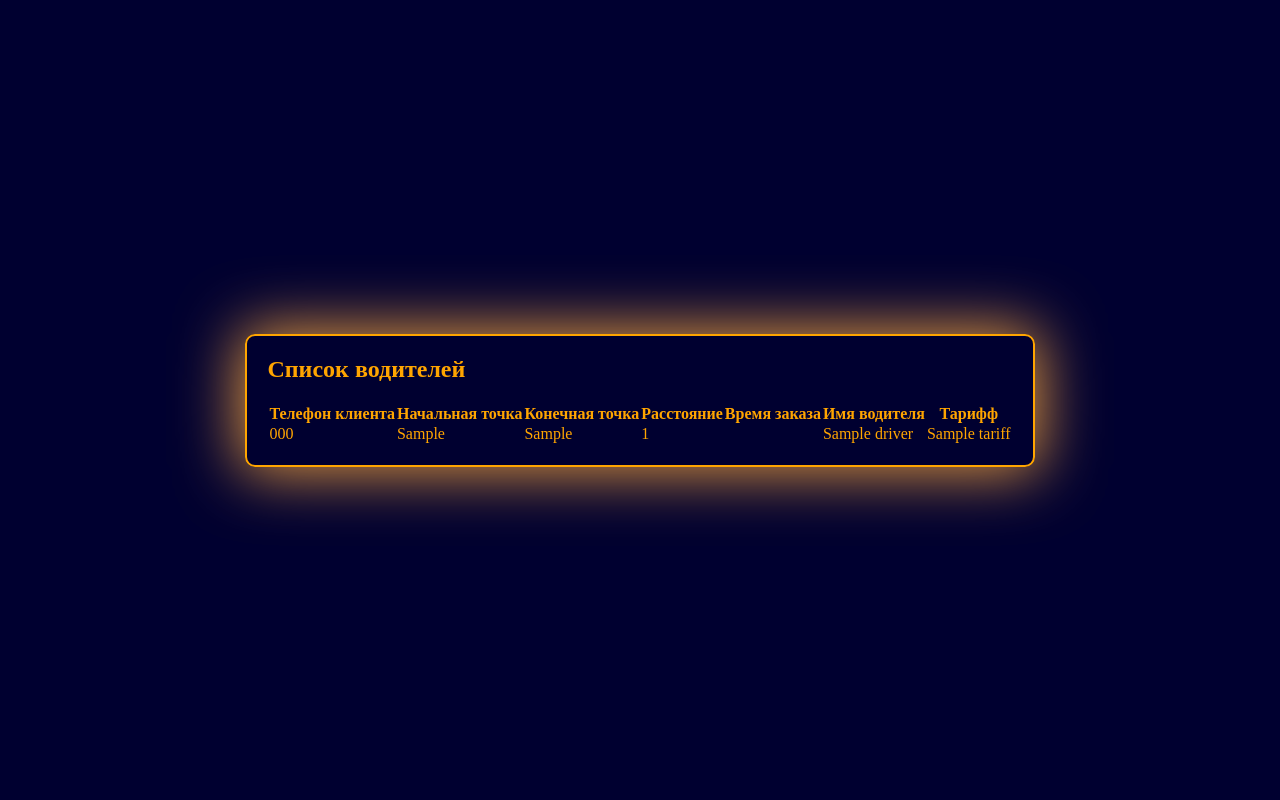
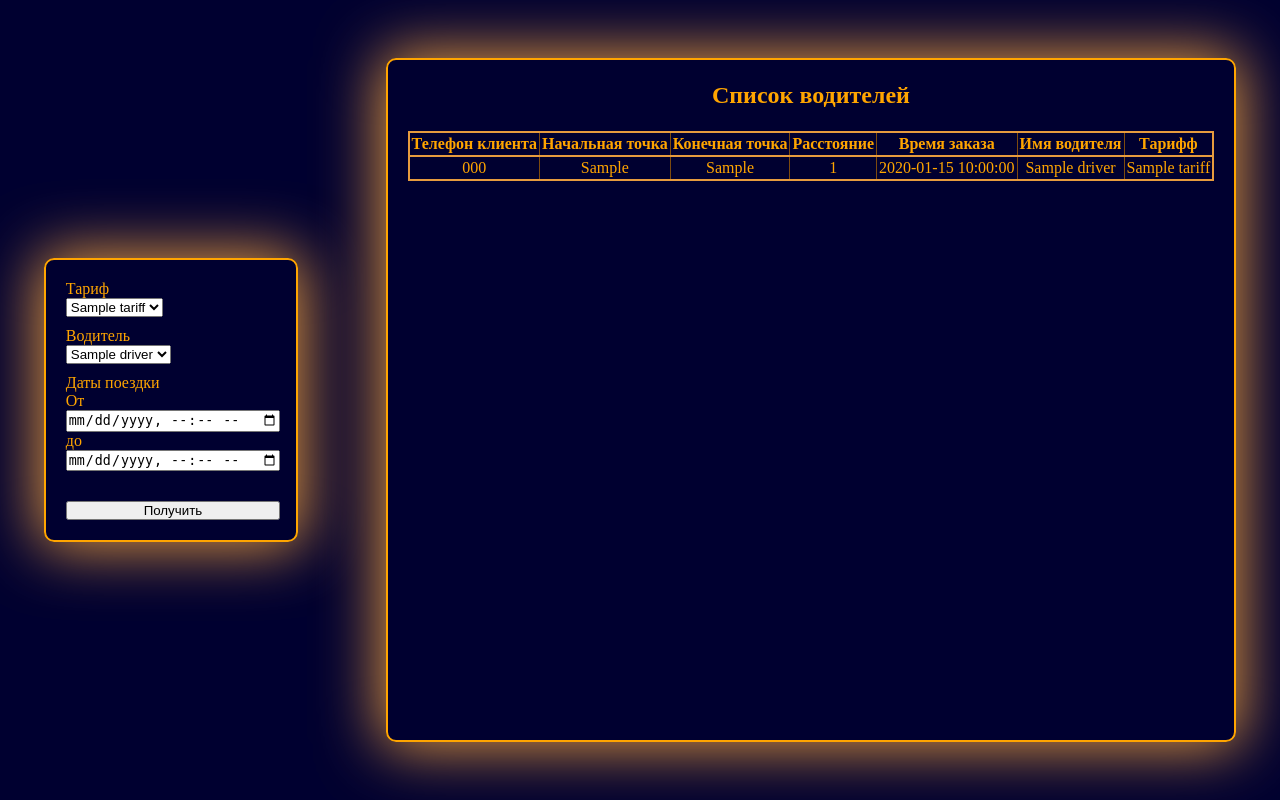
Before and after one commit to LongDude/PHP-Lab, a PHP site: page /orders in a window 1280 px wide. Run offline with PHP 8.4, Linux system fonts and the light colour scheme; tables that the repository leaves empty hold one stand-in row (values such as "Sample post"); data that the repository does not hold is empty.

Commit message:
Finished main part. Need to check csv and remake orders in future

```diff
--- a/Lab-4/public/style.css
+++ b/Lab-4/public/style.css
@@ -5,9 +5,11 @@
 }
 
 body {
-    display: grid;
+    display: flex;
+    flex-direction: row;
     align-items: center;
     justify-items: center;
+    justify-content: space-around;
     height: 100vh;
     width: 100vw;
 
@@ -15,7 +17,9 @@ body {
     color: orange;
 }
 
-main {
+main,
+aside
+{
     display: flex;
     flex-direction: column;
     gap: 20px;
@@ -27,6 +31,37 @@ main {
     -webkit-box-shadow:0px 0px 62px 5px rgba(255,172,64,0.9);
     -moz-box-shadow: 0px 0px 62px 5px rgba(255,172,64,0.9);
     box-shadow: 0px 0px 62px 5px rgba(255,172,64,0.9);
+}
+
+.table-panel{
+    height: 80%;
+
+}
+
+.table-panel * {
+    text-align: center;
+    padding: 2px;
+    border-spacing: 0px;
+    border-collapse: collapse;
+    margin: 0px;
+    gap: 0px;
+}
+
+.table-panel td,
+.table-panel tr,
+.table-panel th
+{
+    border: 1px solid rgba(149, 88, 9, 0.844);
+    border-top: 2px solid rgba(255,172,64,0.9);
+    border-bottom: 2px solid rgba(255,172,64,0.9);
+}
+
+.table-panel table {
+    border: 2px solid rgba(255,172,64,0.9);
+}
+
+a {
+    color: rgba(255,172,64,0.9);
 }
 
 form {
@@ -49,6 +84,8 @@ input:invalid,
 
 }
 
+
+
 .invalid-info {
     color: red !important;
 }
--- a/Lab-4/src/Controllers/DriverController.php
+++ b/Lab-4/src/Controllers/DriverController.php
@@ -57,10 +57,10 @@ class DriverController
                 'name' => $filter["name"] ?? "",
                 'phone' => $filter["phone"] ?? "",
                 'email' => $filter["email"] ?? "",
-                'intership_from' => $filter["intership"]["from"] ?? "",
-                'intership_to' => $filter["intership"]["to"] ?? "",
+                // 'intership_from' => $filter["intership"]["from"] ?? "",
+                // 'intership_to' => $filter["intership"]["to"] ?? "",
                 'car_license' => $filter["car_license"] ?? "",
-                'car_brand' => $filter["car_brand"] ?? "",
+                // 'car_brand' => $filter["car_brand"] ?? "",
                 'tariff_id' => $filter["tariff_id"] ?? "",
             ]
         );
--- a/Lab-4/src/Controllers/OrderController.php
+++ b/Lab-4/src/Controllers/OrderController.php
@@ -2,7 +2,9 @@
 namespace src\Controllers;
 
 use src\Files\BaseUploader;
+use src\Models\Driver;
 use src\Models\Order;
+use src\Models\Tariff;
 use src\Validators\OrderValidator;
 
 use Twig\Environment;
@@ -43,12 +45,18 @@ class OrderController
             $_SESSION['error'] = $err;
         }
 
+
+        $drivers_list = new Driver() -> getEntries();
+        $tariffs_list = new Tariff() -> getEntries();
+
         echo $this->twig->render(
             'Tables/orders_table.twig',
             [
+                'drivers_entries' => $drivers_list,
+                'tariffs_entries' => $tariffs_list,
                 'orders' => $list,
-                'deportedAt_from' => $filter["deportedAt"]['from'] ?? "",
-                'deportedAt_to' => $filter["deportedAt"]['to'] ?? "",
+                'orderedAt_from' => $filter["orderedAt"]['from'] ?? "",
+                'orderedAt_to' => $filter["orderedAt"]['to'] ?? "",
                 'tariff_id' => $filter["tariff_id"] ?? "",
                 'driver_id' => $filter["driver_id"] ?? "",
             ]
--- a/Lab-4/src/Core/404.html
+++ b/Lab-4/src/Core/404.html
@@ -3,6 +3,7 @@
 <head>
     <meta charset="UTF-8">
     <meta name="viewport" content="width=device-width, initial-scale=1.0">
+    <link rel="stylesheet" href="style.css">
     <title>GETOUT</title>
 </head>
 <body>
@@ -29,7 +30,7 @@
         }
     </style>
         <div id="image"></div>
-        <div id="links">
+        <main id="links">
             <h1>Водители</h1>
             <div>
                 <a href="/drivers">Таблица</a>
@@ -48,7 +49,7 @@
                 <a href="/tariffs/all">Все записи</a>
                 <a href="/tariffs/add">Регистрация</a>
             </div>
-        </div>
+        </main>
 
 </body>
 </html>
--- a/Lab-4/src/Models/Driver.php
+++ b/Lab-4/src/Models/Driver.php
@@ -42,12 +42,12 @@ class Driver
     {
         $builder = new RequestBuilder("SELECT d.name as name, d.phone, d.email, d.intership, d.car_license, d.car_brand, t.name as tariff_name FROM drivers d INNER JOIN tariffs t on t.id = d.tariff_id where 1=1 ", $filter);
         [$stmt_raw, $prms] = $builder
-            ->stringFuzzy("name")
+            ->stringFuzzy("name", "d.name")
             ->stringFuzzy("phone")
             ->stringFuzzy("email")
-            ->range("intership")
+            // ->range("intership")
             ->exact("car_license")
-            ->stringFuzzy("car_brand")
+            // ->stringFuzzy("car_brand")
             ->exact("tariff_id")
             ->build();
 
--- a/Lab-4/src/Models/Order.php
+++ b/Lab-4/src/Models/Order.php
@@ -34,11 +34,11 @@ class Order
 
     public function getListFiltered(array $filter): array
     {
-        $builder = new RequestBuilder("SELECT o.phone as phone, from_loc, dest_loc, distance, d.name as driver_name, t.name as tariff_name FROM orders o INNER JOIN tariffs t ON t.id = o.tariff_id INNER JOIN drivers d on d.id = o.driver_id where 1=1 ", $filter);
+        $builder = new RequestBuilder("SELECT o.phone as phone, from_loc, dest_loc, distance, orderedAt, d.name as driver_name, t.name as tariff_name FROM orders o INNER JOIN tariffs t ON t.id = o.tariff_id INNER JOIN drivers d on d.id = o.driver_id where 1=1 ", $filter);
         [$stmt_raw, $prms] = $builder
-            ->range("deportedAt")
-            ->exact("tariff_id")
-            ->exact("driver_id")
+            ->range("orderedAt")
+            ->exact("tariff_id", "o.tariff_id")
+            ->exact("driver_id", "o.driver_id")
             ->build();
         $stmt = $this->pdo->prepare($stmt_raw);
         $stmt->execute($prms);
--- a/Lab-4/src/Models/RequestBuilder.php
+++ b/Lab-4/src/Models/RequestBuilder.php
@@ -15,7 +15,7 @@ class RequestBuilder
         $this->context = $context;
     }
 
-    public function stringFuzzy($field): RequestBuilder
+    public function stringFuzzy($field, $mask = null): RequestBuilder
     {
         // Если параметр для заданного поля не пустой
         if (
@@ -23,7 +23,7 @@ class RequestBuilder
             isset($this->context[$field]) and
             $this->context[$field] !== ""
         ) {
-            $this->stmt .= "AND LOWER($field) LIKE CONCAT(\"%\",LOWER(:$field),\"%\") ";
+            $this->stmt .= "AND LOWER(".($mask ?? $field).") LIKE CONCAT(\"%\",LOWER(:$field),\"%\") ";
             $this->prms[":$field"] = $this->context[$field];
         }
         return $this;
@@ -54,14 +54,14 @@ class RequestBuilder
         return $this;
     }
 
-    public function exact($field): RequestBuilder
+    public function exact($field, $mask = null): RequestBuilder
     {
         if (
             $field !== "" and
             isset($this->context[$field]) and
             $this->context[$field] != ""
         ) {
-            $this->stmt .= "AND $field = :$field";
+            $this->stmt .= "AND ". ($mask ?? $field) ." = :$field ";
             $this->prms[":$field"] = $this->context[$field];
         }
         return $this;
--- a/Lab-4/src/Validators/BaseValidators.php
+++ b/Lab-4/src/Validators/BaseValidators.php
@@ -42,6 +42,15 @@ class BaseValidators
         $d = DateTime::createFromFormat($format, $date);
         return $d && $d->format($format) == $date;
     }
+    public static function formatDate($date)
+    {
+        $d = new DateTime()->setTimestamp(strtotime($date));
+        if (!$d || $d->getTimestamp() == 0){
+            return "";
+        } else {
+            return $d->format('Y-m-d H:i:s');
+        }
+    }
 }
 
 ?>
--- a/Lab-4/src/Validators/OrderValidator.php
+++ b/Lab-4/src/Validators/OrderValidator.php
@@ -42,27 +42,29 @@ class OrderValidator  implements ModelValidator
     public static function validateFilter(array $data): array
     {
         $err = "";
+
         // Формат даты: YYYY-MM-DD hh:mm:ss
         if (isset($data['orderedAt_from'])){
-            if (!isset($data['orderedAt_from']) or !BaseValidators::validateDate($data['orderedAt_from'])){
+            $formattedDateFrom = BaseValidators::formatDate($data['orderedAt_from']);
+            if ($formattedDateFrom == ""){
                 $err .= "INVALID orderedAt_from FILTER;";
 
             } else {
-                $data['orderedAt']['from'] = $data['orderedAt_from'];
+                $data['orderedAt']['from'] = $formattedDateFrom;
             }
             unset($data['orderedAt_from']);
         }
 
         if (isset($data['orderedAt_to'])){
-            if (!isset($data['orderedAt_to']) or !BaseValidators::validateDate($data['orderedAt_to'])){
+            $formattedDateTo = BaseValidators::formatDate($data['orderedAt_to']);
+            if ($formattedDateTo == ""){
                 $err .= "INVALID orderedAt_to FILTER;";
 
             } else {
-                $data['orderedAt']['to'] = $data['orderedAt_to'];
+                $data['orderedAt']['to'] = $formattedDateTo;
             }
             unset($data['orderedAt_to']);
         }
-
         if (
             isset($data['tariff_id']) and (
                 !is_numeric($data['tariff_id']) || $data['tariff_id'] < 0
@@ -80,7 +82,6 @@ class OrderValidator  implements ModelValidator
             unset($data['driver_id']);
             $err .= "INVALID driver_id FILTER;";
         }
-
         return array($data, $err);
     }
 }
--- a/Lab-4/src/views/Tables/orders_table.twig
+++ b/Lab-4/src/views/Tables/orders_table.twig
@@ -7,6 +7,42 @@
 		<link rel="stylesheet" href="/style.css">
 	</head>
 	<body>
+		<aside class="filter-panel">
+			<form method="GET" action="">
+				<div class="filter-single-group">
+					<label for="tariff_id">Тариф</label>
+					<select name="tariff_id" id="tariff_id">
+						{% for tariff in tariffs_entries %}
+							<option value="{{tariff.id}}">{{tariff.name}}</option>
+						{% endfor %}
+					</select>
+					{# <label for="tariff_id"></label> #}
+				</div>
+				<div class="filter-single-group">
+					<label for="driver_id">Водитель</label>
+					<select name="driver_id" id="driver_id">
+						{% for driver in drivers_entries %}
+							<option value="{{ driver.id }}">{{ driver.name }}</option>
+						{% endfor %}
+					</select>
+					{# <label for="driver_id"></label> #}
+				</div>
+				<div class="filter-range-group">
+					<label for="orderedAt">Даты поездки</label>
+					<div class="filter-range" id="orderedAt">
+						<span>От
+						</span>
+						<input type="datetime-local" name="orderedAt_from" id="orderedAt_from" value="{{ orderedAt_from }}">
+						<span>
+							до
+						</span>
+						<input type="datetime-local" name="orderedAt_to" id="orderedAt_to" value="{{ orderedAt_to }}">
+					</div>
+					<!-- <label for="orderedAt"></label> -->
+				</div>
+				<input type="submit" value="Получить" id="submit">
+			</form>
+		</aside>
 		<main class="table-panel">
 			<h2>Список водителей</h2>
 			<table>
```
Also changed, not shown: Lab-4/src/Validators/DriverValidator.php (+24 -24 lines), Lab-4/src/views/Tables/drivers_table.twig (+30 -0 lines). Lines whose indentation alone changed are shown as unchanged.
